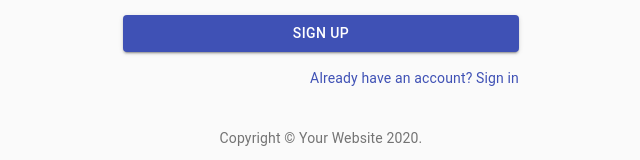
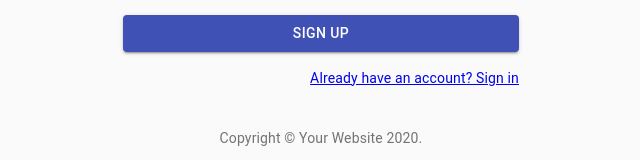
Before and after one commit to ItayLevyOfficial/levy_front, a React (Create React App) app: page /sign-up in a window 1280 px wide. Shown: the part 449-609 px from the top of the page, without its empty margins (319-959 px from the left). Built offline with nearby package versions, Linux system fonts and the light colour scheme.

Commit message:
Added link between sign up and sign in

```diff
--- a/src/SignUp.tsx
+++ b/src/SignUp.tsx
@@ -10,8 +10,9 @@
 import Box from '@material-ui/core/Box';
 import LockOutlinedIcon from '@material-ui/icons/LockOutlined';
 import Typography from '@material-ui/core/Typography';
-import { makeStyles } from '@material-ui/core/styles';
+import {makeStyles} from '@material-ui/core/styles';
 import Container from '@material-ui/core/Container';
+import {Link as RouterLink} from 'react-router-dom'
 
 function Copyright() {
   return (
@@ -51,10 +52,10 @@
 
   return (
     <Container component="main" maxWidth="xs">
-      <CssBaseline />
+      <CssBaseline/>
       <div className={classes.paper}>
         <Avatar className={classes.avatar}>
-          <LockOutlinedIcon />
+          <LockOutlinedIcon/>
         </Avatar>
         <Typography component="h1" variant="h5">
           Sign up
@@ -109,7 +110,7 @@
             </Grid>
             <Grid item xs={12}>
               <FormControlLabel
-                control={<Checkbox value="allowExtraEmails" color="primary" />}
+                control={<Checkbox value="allowExtraEmails" color="primary"/>}
                 label="I want to receive inspiration, marketing promotions and updates via email."
               />
             </Grid>
@@ -125,15 +126,15 @@
           </Button>
           <Grid container justify="flex-end">
             <Grid item>
-              <Link href="#" variant="body2">
+              <RouterLink to='/login'>
                 Already have an account? Sign in
-              </Link>
+              </RouterLink>
             </Grid>
           </Grid>
         </form>
       </div>
       <Box mt={5}>
-        <Copyright />
+        <Copyright/>
       </Box>
     </Container>
   );
```
Also changed, not shown: src/App.tsx (indentation only).
